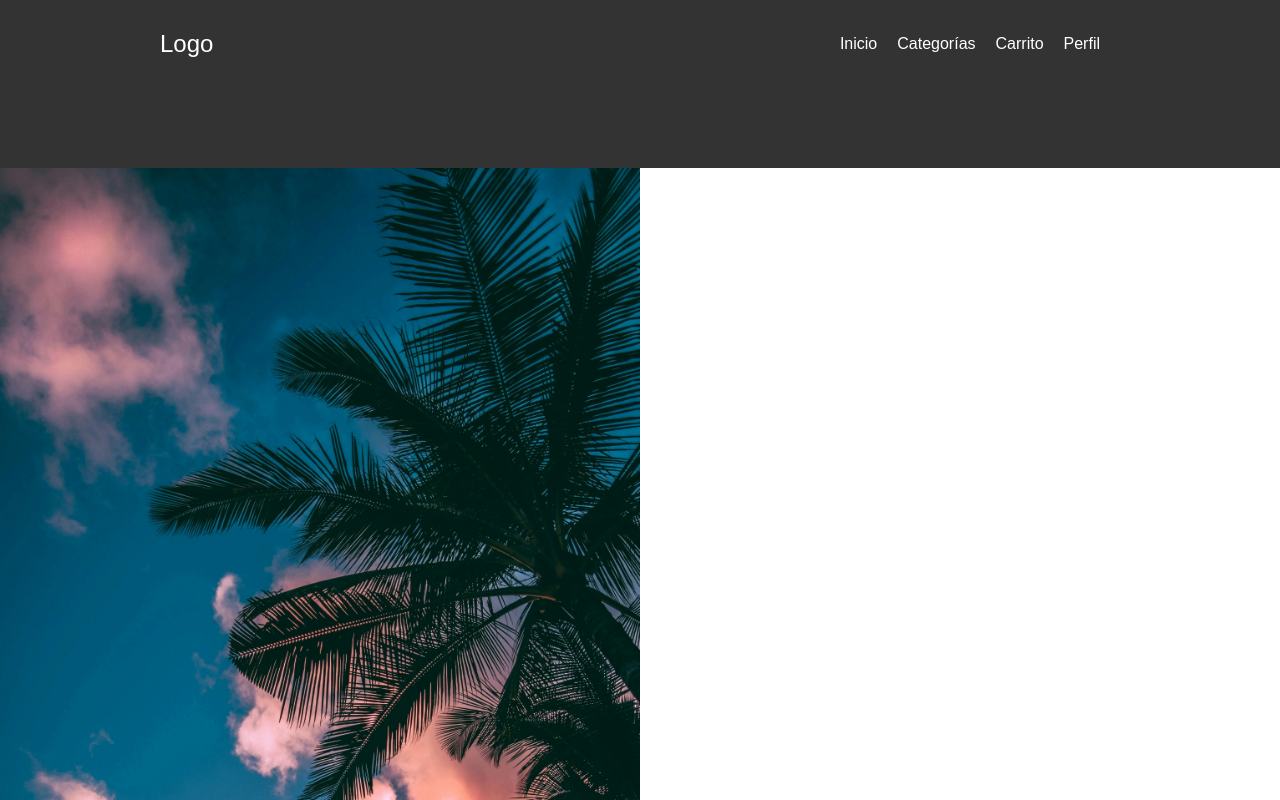
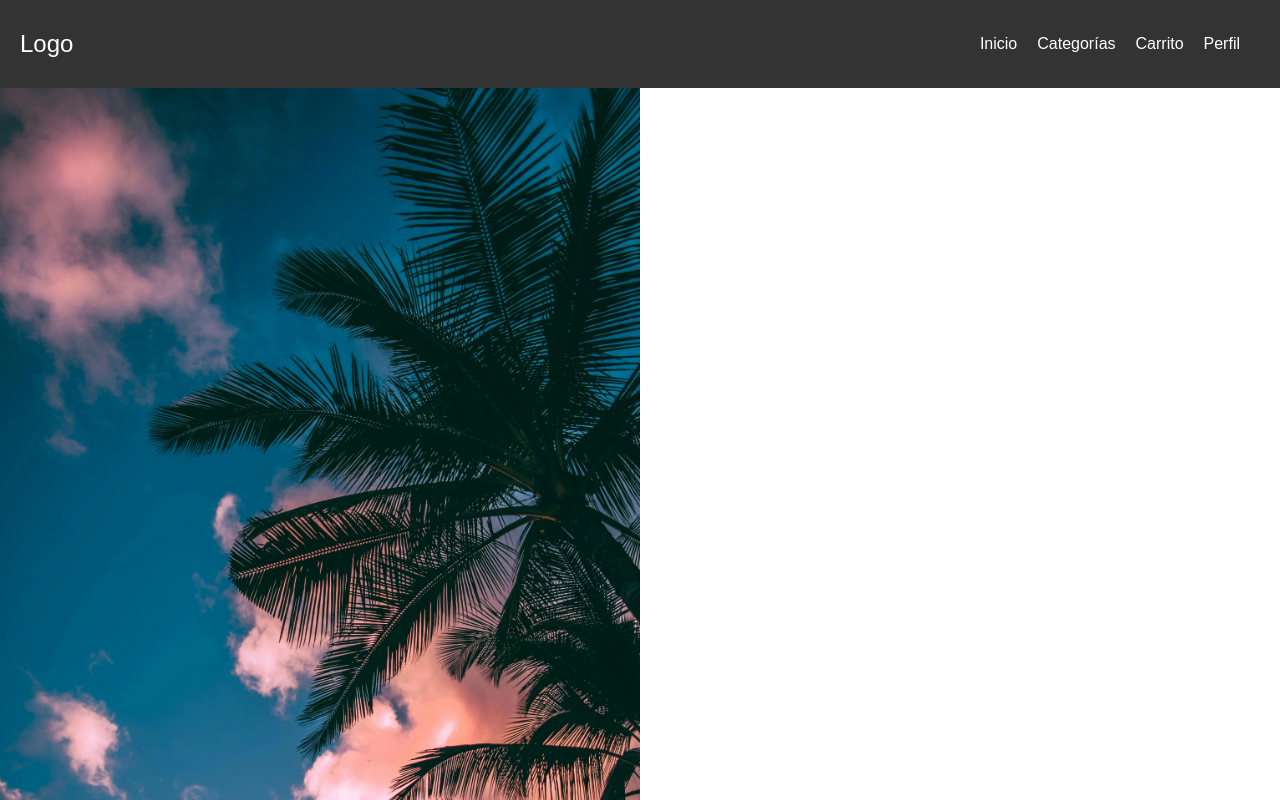
Before and after one commit to Hazeku/Libreria, a React (Create React App) app: page / in a window 1280 px wide. Shown: the top 800 px of the page. Built offline with nearby package versions, Linux system fonts and the light colour scheme.

Commit message:
Cambie el nombre de las clases del nav y el footer porque ambos contenian una mismaclase container que se afectaba en app.css

```diff
--- a/src/Components/Footer.jsx
+++ b/src/Components/Footer.jsx
@@ -3,7 +3,7 @@ import React from 'react';
 function Footer() {
   return (
     <footer className="footer" data-aos="fade-up">
-      <div className="container">
+      <div className="footercontainer">
         <p>© 2024 Mi Librería. Todos los derechos reservados.</p>
       </div>
     </footer>
--- a/src/Components/Navbar.jsx
+++ b/src/Components/Navbar.jsx
@@ -3,7 +3,7 @@ import React from 'react';
 function Navbar() {
   return (
     <nav className="navbar">
-      <div className="container">
+      <div className="navcontainer">
         <a href="/" className="navbar-brand">Logo</a>
         <ul className="navbar-nav">
           <li className="nav-item">
--- a/src/Styles/Footer.css
+++ b/src/Styles/Footer.css
@@ -17,3 +17,7 @@
 .footer p {
     margin: 0;
    }
+
+.footer .footercontainer {
+  padding: 60px;
+}
--- a/src/Styles/Navbar.css
+++ b/src/Styles/Navbar.css
@@ -5,10 +5,11 @@
   padding: 10px 0;
 }
 
-.navbar .container {
+.navbar .navcontainer {
   display: flex;
   justify-content: space-between;
   align-items: center;
+  padding: 20px;
 }
 
 .navbar-brand {
```
